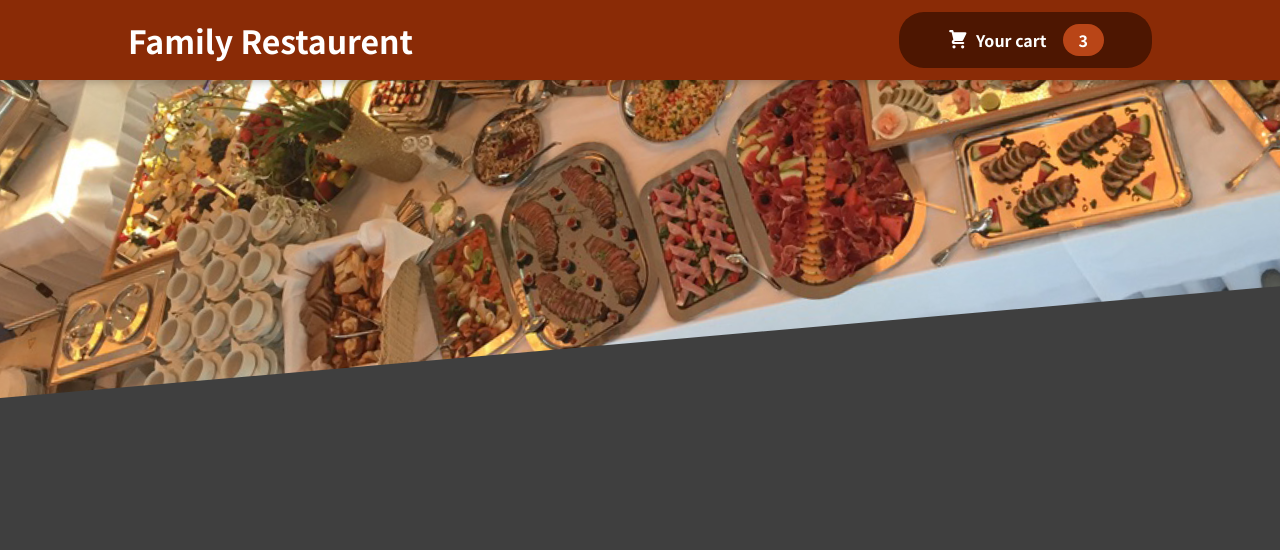
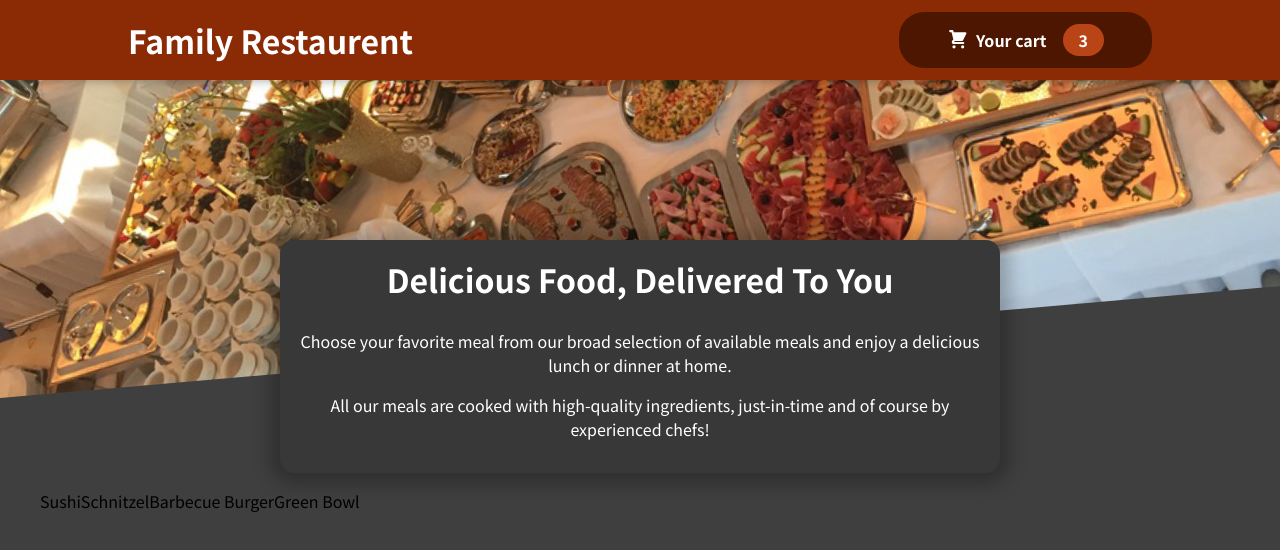
Before and after one commit to Sudeepsalian7996/ReactJs-Projects, a React (Create React App) app: page / in a window 1280 px wide. Shown: the top 550 px of the page. Built offline with nearby package versions, Linux system fonts and the light colour scheme.

Commit message:
restaurent summary and dummy meals added

```diff
--- a/src/App.js
+++ b/src/App.js
@@ -1,10 +1,12 @@
 import React from "react";
 import Header from './components/layout/Header'
+import Meals from "./components/meals/Meals";
 
 function App() {
   return (
     <React.Fragment>
       <Header />
+      <Meals />
     </React.Fragment>
   );
 }
--- /dev/null
+++ b/src/components/meals/MealItem.js
@@ -0,0 +1,38 @@
+const DUMMY_MEALS = [
+    {
+      id: 'm1',
+      name: 'Sushi',
+      description: 'Finest fish and veggies',
+      price: 22.99,
+    },
+    {
+      id: 'm2',
+      name: 'Schnitzel',
+      description: 'A german specialty!',
+      price: 16.5,
+    },
+    {
+      id: 'm3',
+      name: 'Barbecue Burger',
+      description: 'American, raw, meaty',
+      price: 12.99,
+    },
+    {
+      id: 'm4',
+      name: 'Green Bowl',
+      description: 'Healthy...and green...',
+      price: 18.99,
+    },
+  ];
+
+const MealItem=()=>{
+    let meal=DUMMY_MEALS.map(ele=>ele.name)
+    return(
+        <section>
+            <ul>
+                {meal}
+            </ul>
+        </section>
+    )
+}
+export default MealItem;
--- /dev/null
+++ b/src/components/meals/Meals.js
@@ -0,0 +1,13 @@
+import React from 'react'
+import MealItem from "./MealItem";
+import RestaurentSummary from "./RestaurentSummary";
+
+const Meals=()=>{
+    return (
+        <React.Fragment>
+            <RestaurentSummary />
+            <MealItem />
+        </React.Fragment>
+    )
+}
+export default Meals;
--- /dev/null
+++ b/src/components/meals/RestaurentSummary.js
@@ -0,0 +1,21 @@
+import react from "react";
+import classes from './RestaurentSummary.module.css'
+
+function RestaurentSummary(){
+    return (
+        <react.Fragment>
+            <section className={classes.summary}>
+             <h2>Delicious Food, Delivered To You</h2>
+        <p>
+            Choose your favorite meal from our broad selection of available meals
+              and enjoy a delicious lunch or dinner at home.
+         </p>
+      <p>
+        All our meals are cooked with high-quality ingredients, just-in-time and
+        of course by experienced chefs!
+      </p>
+    </section>
+        </react.Fragment>
+    )
+}
+export default RestaurentSummary;
--- /dev/null
+++ b/src/components/meals/RestaurentSummary.module.css
@@ -0,0 +1,18 @@
+.summary {
+    text-align: center;
+    max-width: 45rem;
+    width: 90%;
+    margin: auto;
+    margin-top: -10rem;
+    position: relative;
+    background-color: #383838;
+    color: white;
+    border-radius: 14px;
+    padding: 1rem;
+    box-shadow: 0 1px 18px 10px rgba(0, 0, 0, 0.25);
+  }
+
+  .summary h2 {
+    font-size: 2rem;
+    margin-top: 0;
+  }
```
